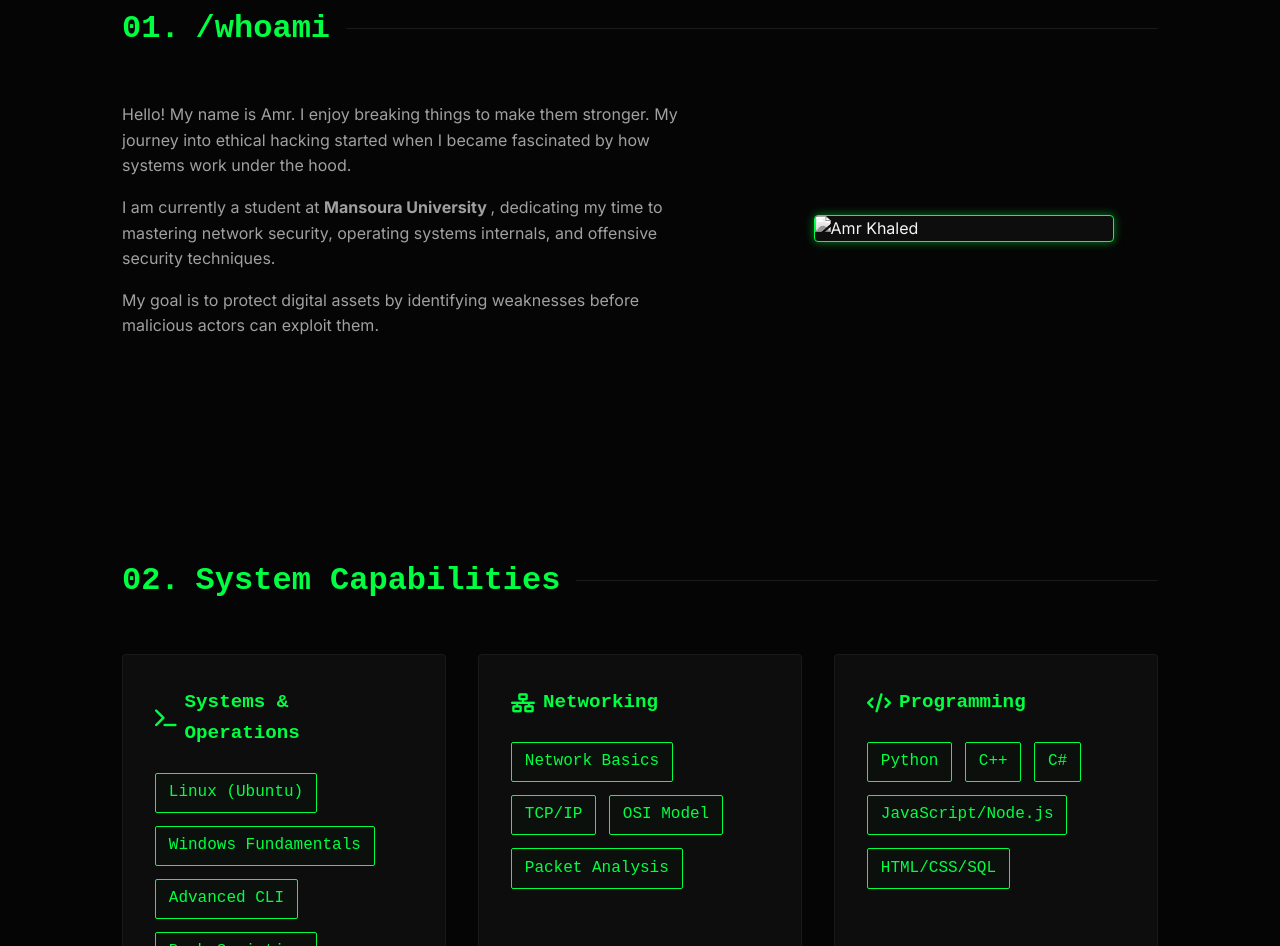
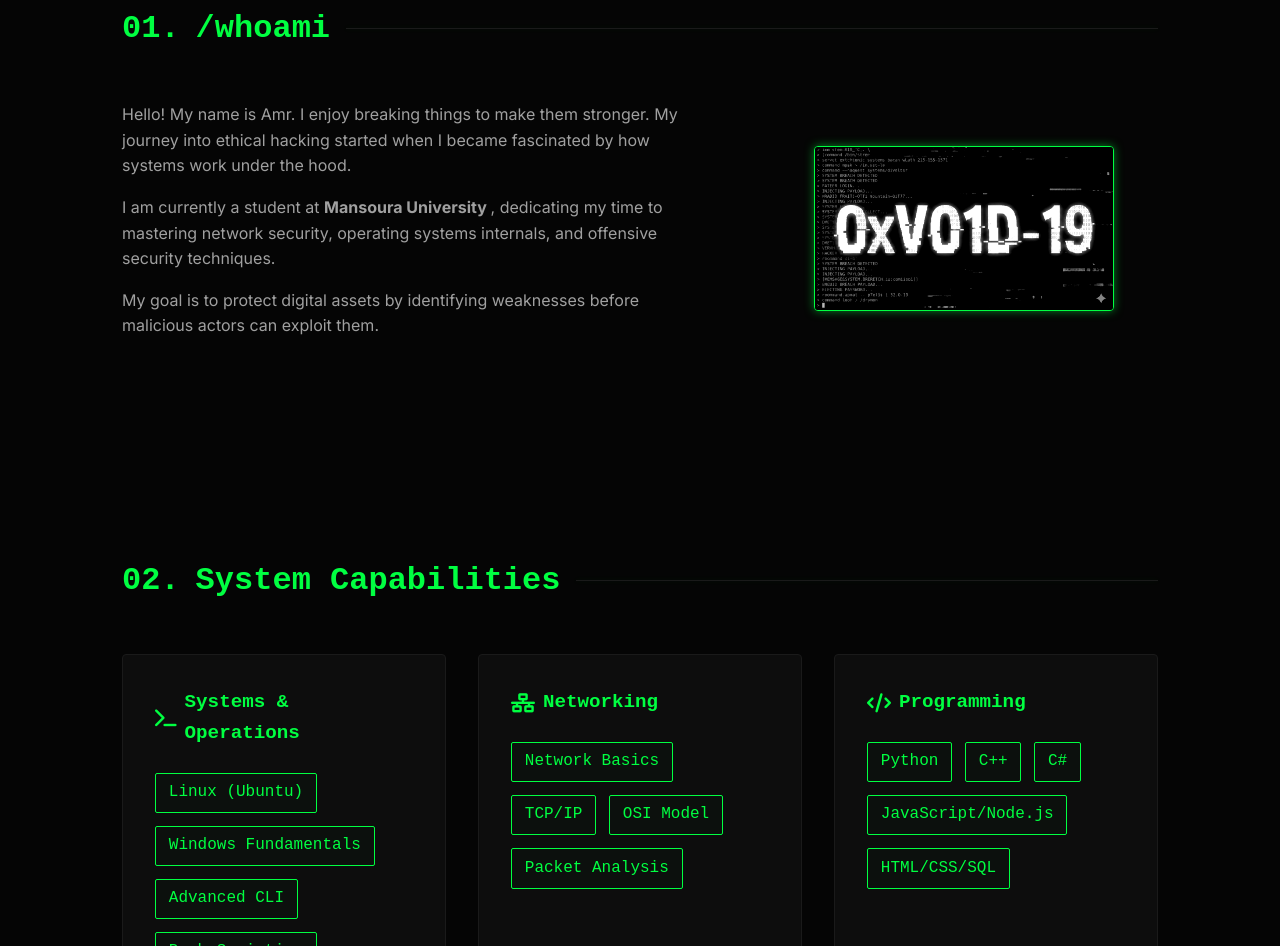
Before and after one commit to V01D19/portfolio, a plain HTML site: page index.html in a window 1280 px wide. Shown: the part 897-1843 px from the top of the page. Drawn offline with Linux system fonts and the light colour scheme.

Commit message:
Update index.html

```diff
--- a/index.html
+++ b/index.html
@@ -85,7 +85,7 @@
                     <div class="about-img">
                         <!-- Cyber themed placeholder -->
                         <div class="img-wrapper">
-                            <img src="images/me.png" alt="Amr Khaled" class="profile-pic">
+                            <img src="me.png" alt="Amr Khaled" class="profile-pic">
                         </div>
                     </div>
                 </div>
```
